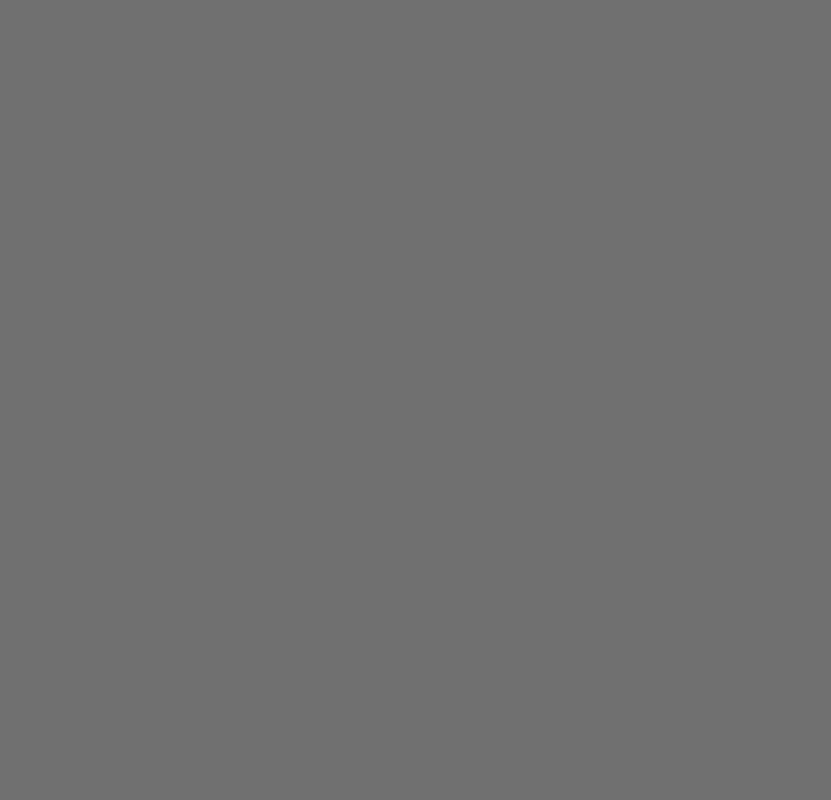
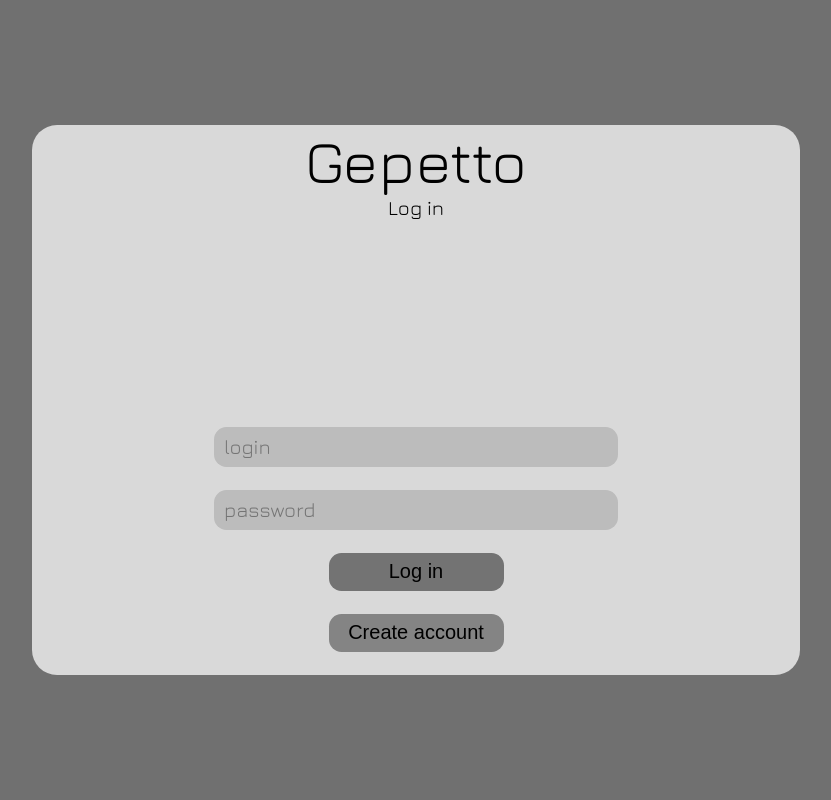
Before and after one commit to kabanos2137/Gepetto, a Django app: page / in a window 1280 px wide. Before the commit the part shown is empty. Shown: the whole page, without its empty margins (224-1055 px from the left). Run offline with Django 5.2, Linux system fonts and the light colour scheme.

Commit message:
Create log in page

```diff
--- a/main/static/main/index.css
+++ b/main/static/main/index.css
@@ -0,0 +1,100 @@
+#log-in-container {
+    width: 60%;
+    min-width: 360px;
+
+    max-height: 550px;
+    aspect-ratio: 1/1;
+
+    background-color: var(--container);
+
+    border-radius: 25px;
+
+    display: flex;
+    align-items: center;
+    justify-content: space-between;
+    flex-direction: column;
+}
+
+#log-in-title {
+    display: flex;
+    align-items: center;
+    justify-content: space-between;
+    flex-direction: column;
+
+    & > h1 {
+        margin: 0;
+        font-size: 60px;
+        font-weight: 400;
+    }
+
+    & > h2 {
+        margin: 0;
+        font-size: 20px;
+        font-weight: 400;
+    }
+}
+
+#log-in-form {
+    width: 50%;
+    min-width: 300px;
+
+    display: flex;
+    align-items: center;
+    justify-content: space-between;
+    flex-direction: column;
+}
+
+.log-in-form-field {
+    font-family: "Jura", sans-serif;
+
+    width: 100%;
+    height: 20px;
+    padding: 10px;
+    margin-bottom: 6%;
+
+    font-size: 20px;
+    font-weight: 400;
+
+    background-color: var(--input);
+    border: none;
+    border-radius: 12.5px;
+
+    &:focus {
+        border: none;
+        outline: none;
+    }
+}
+
+.log-in-form-button {
+    width: 175px;
+
+    font-size: 20px;
+    font-weight: 400;
+    padding: 7.5px;
+
+    margin-bottom: 6%;
+
+    border: none;
+    border-radius: 12.5px;
+
+    transition: border-radius 0.25s, color 0.25s;
+
+    &:focus {
+        border: none;
+        outline: none;
+    }
+
+    &:hover {
+        cursor: pointer;
+        border-radius: 15px;
+        color: #D9D9D9;
+    }
+
+    &#log-in-form-button-log-in{
+        background-color: var(--button-1);
+    }
+
+    &#log-in-form-button-password{
+        background-color: var(--button-2);
+    }
+}
--- a/main/static/main/style.css
+++ b/main/static/main/style.css
@@ -1,3 +1,5 @@
+@import url('https://fonts.googleapis.com/css2?family=Jura:wght@300..700&display=swap');
+
 :root {
     --background: #707070;
     --container: #D9D9D9;
@@ -7,6 +9,8 @@
 }
 
 body, html {
+    font-family: "Jura", sans-serif;
+
     background-color: var(--background);
     width: 100%;
     height: 100%;
--- a/main/templates/main/index.html
+++ b/main/templates/main/index.html
@@ -3,11 +3,23 @@
     <head>
         <meta charset="UTF-8">
         <meta name="viewport" content="width=device-width, initial-scale=1.0">
-        <title>Strona Główna</title>
+        <title>Gepetto</title>
         {% load static %}
         <link rel="stylesheet" href="{% static 'main/style.css' %}">
+        <link rel="stylesheet" href="{% static 'main/index.css' %}">
     </head>
     <body>
-
+        <div id="log-in-container">
+            <div id="log-in-title">
+                <h1>Gepetto</h1>
+                <h2>Log in</h2>
+            </div>
+            <div id="log-in-form">
+                <input type="text" class="log-in-form-field" name="log-in-form-username" placeholder="login" id="log-in-form-username">
+                <input type="password" class="log-in-form-field" name="log-in-form-password" placeholder="password" id="log-in-form-password">
+                <button class="log-in-form-button" id="log-in-form-button-log-in">Log in</button>
+                <button class="log-in-form-button" id="log-in-form-button-password">Create account</button>
+            </div>
+        </div>
     </body>
 </html>
```
